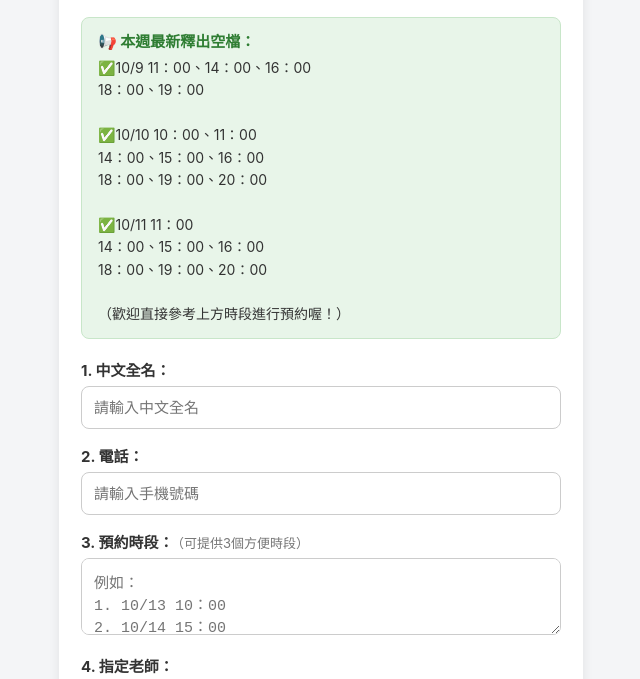
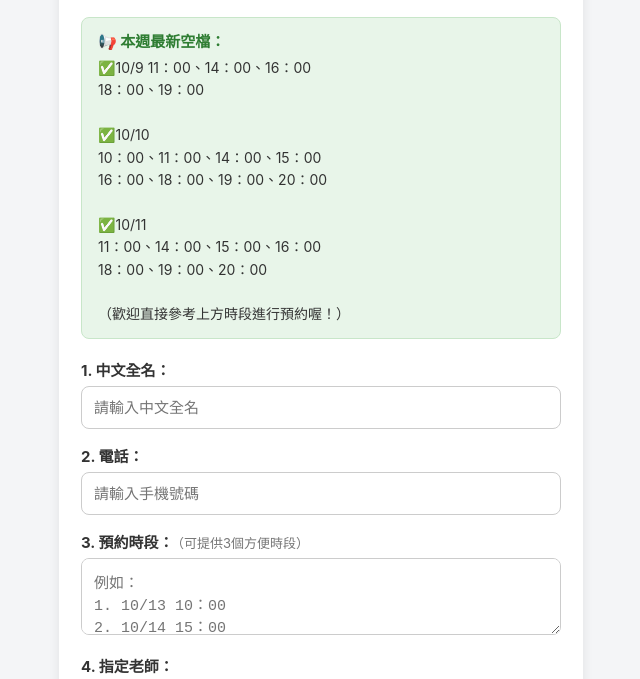
Before and after one commit to gtc0350048-cloud/booking-page, a plain HTML site: page index.html in a window 1280 px wide. Shown: the part 72-751 px from the top of the page, without its empty margins (319-959 px from the left). Drawn offline with Linux system fonts and the light colour scheme; a script that the page names is missing.

Commit message:
Update index.html

```diff
--- a/index.html
+++ b/index.html
@@ -32,16 +32,16 @@
 
   <!-- 📢 最新開放空檔展示區（有異動直接修改這裡的文字即可） -->
   <div class="slots-box">
-    <div class="slots-title">📢 本週最新釋出空檔：</div>
+    <div class="slots-title">📢 本週最新空檔：</div>
     <p class="slots-content">✅10/9  11：00、14：00、16：00
 18：00、19：00
 
-✅10/10  10：00、11：00
-14：00、15：00、16：00
-18：00、19：00、20：00
+✅10/10
+10：00、11：00、14：00、15：00
+16：00、18：00、19：00、20：00
 
-✅10/11  11：00
-14：00、15：00、16：00
+✅10/11
+11：00、14：00、15：00、16：00
 18：00、19：00、20：00
 
 （歡迎直接參考上方時段進行預約喔！）</p>
@@ -99,7 +99,7 @@
       return;
     }
 
-    const msg = `📩 【預約申請已送出】\n1. 中文全名：${name}\n2. 電話：${phone}\n3. 預約時段：\n${time}\n4. 指定老師：${teacher}\n5. 如何得知本店：${source}\n是否為本人預約：${isSelf}`;
+    const msg = `📨 【預約申請已送出】\n1. 中文全名：${name}\n2. 電話：${phone}\n3. 預約時段：\n${time}\n4. 指定老師：${teacher}\n5. 如何得知本店：${source}\n是否為本人預約：${isSelf}`;
 
     liff.sendMessages([{ type: 'text', text: msg }])
       .then(() => {
```
